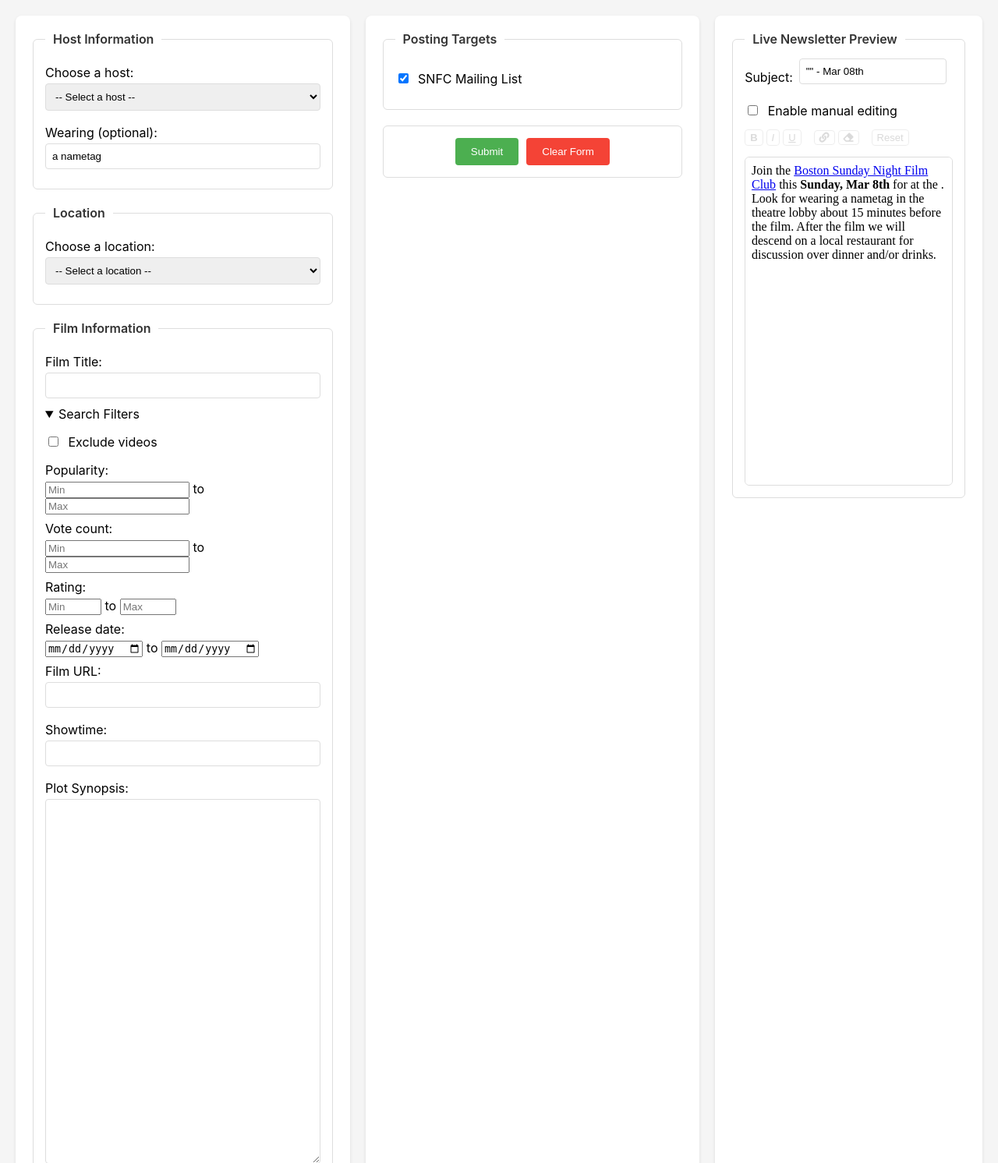
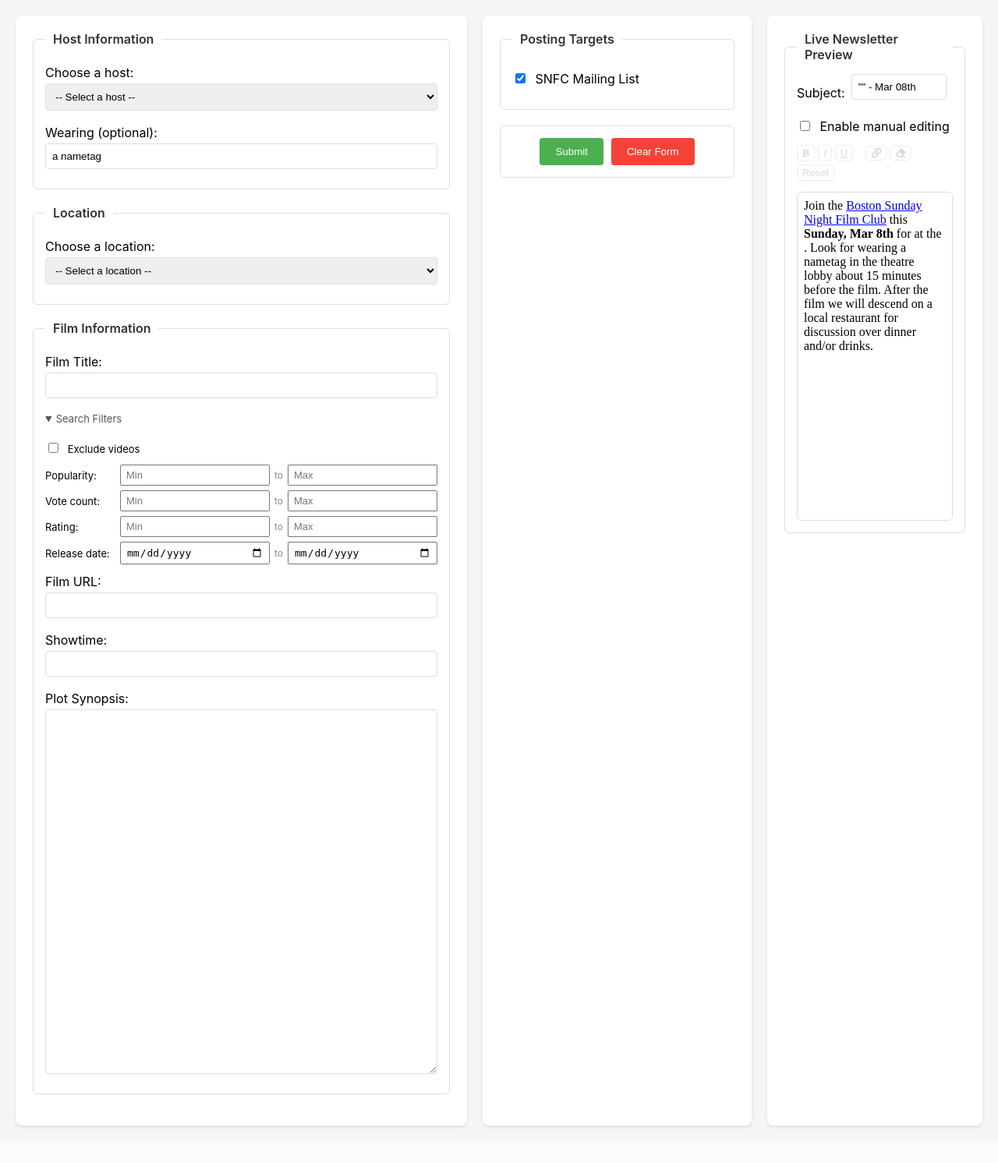
Before and after one commit to grahams/snfc-posting-tool, a Flask app: page / in a window 1280 px wide, after a click on "Search Filters". Shown: the top 1492 px of the page at 78% size. After the commit the page ends 1447 px from the top, so only its background shows below. Run offline with Flask 3, Linux system fonts and the light colour scheme.

Commit message:
Add CSS for search filter panel
Co-Authored-By: Claude Opus 4.6 <noreply@anthropic.com>

```diff
--- a/static/tool.css
+++ b/static/tool.css
@@ -306,3 +306,55 @@ fieldset label {
     white-space: nowrap;
     border: 0;
 }
+
+/* Search filter panel */
+#searchFilters {
+    margin: 8px 0 12px;
+}
+
+#searchFilters summary {
+    cursor: pointer;
+    font-size: 13px;
+    color: #555;
+    user-select: none;
+}
+
+#searchFilters summary:hover {
+    color: #333;
+}
+
+.filter-grid {
+    padding: 10px 0 0;
+    display: flex;
+    flex-direction: column;
+    gap: 6px;
+}
+
+.filter-row {
+    display: grid;
+    grid-template-columns: 90px 1fr auto 1fr;
+    gap: 6px;
+    align-items: center;
+}
+
+.filter-row label {
+    font-size: 13px;
+    margin: 0 !important;
+}
+
+.filter-row span {
+    font-size: 12px;
+    color: #888;
+    text-align: center;
+}
+
+.filter-row input {
+    font-size: 13px;
+    padding: 4px 6px;
+    margin: 0 !important;
+}
+
+#searchFilters .checkbox-label {
+    font-size: 13px;
+    padding: 2px 0;
+}
```
